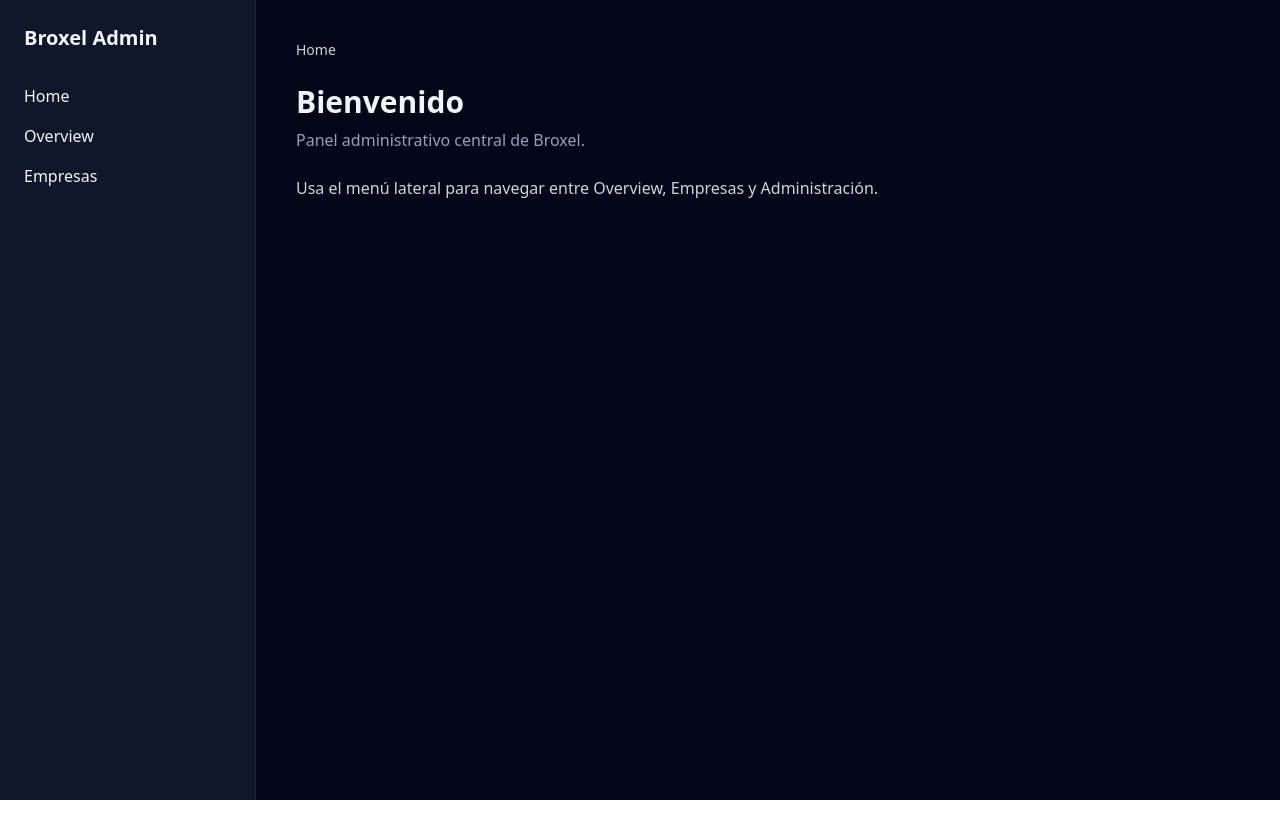
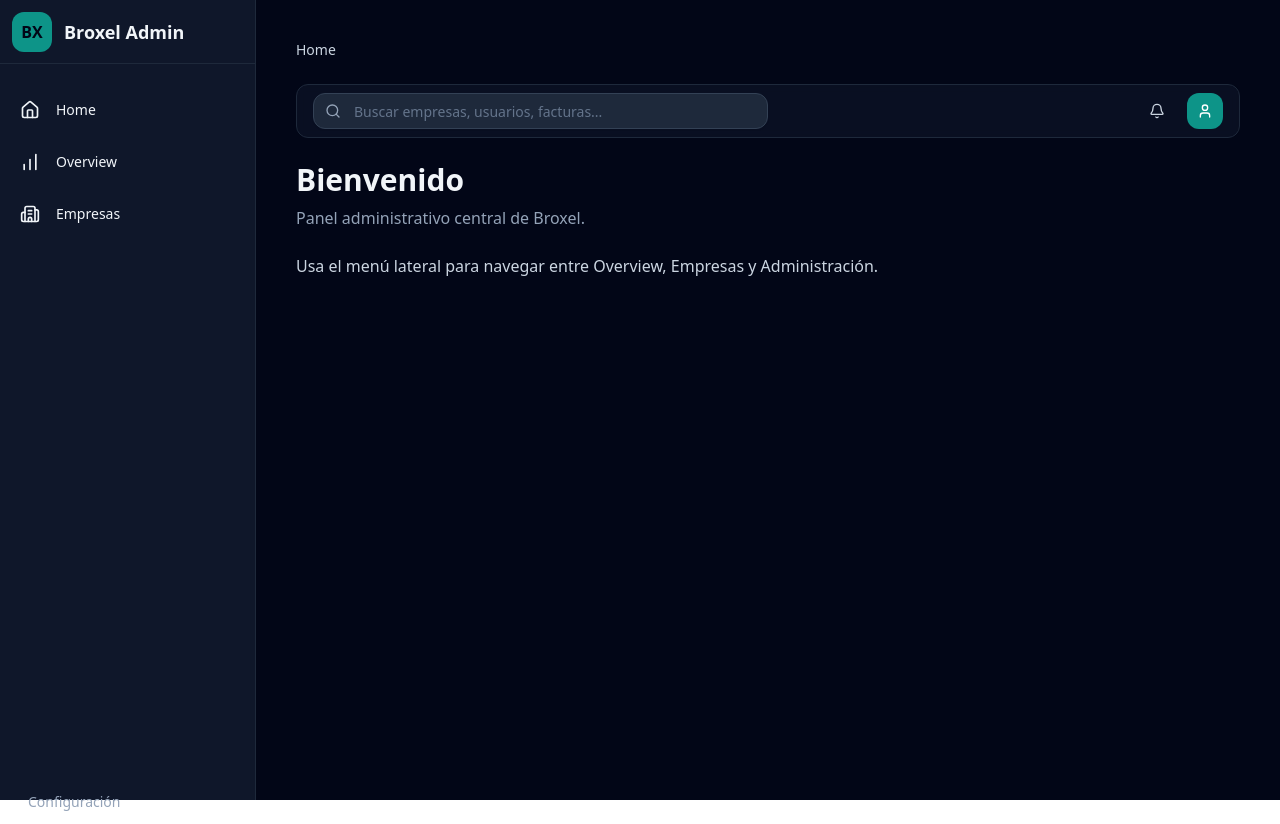
Before and after one commit to irvingleyva14/broxel-admin, a React (Vite) app: page / in a window 1280 px wide. Before the commit the page ends 800 px from the top, so only its background shows below. Built offline with nearby package versions, Linux system fonts and the light colour scheme.

Commit message:
feat(ui): add collapsible sidebar with macOS-style animation and tooltips

```diff
--- a/package.json
+++ b/package.json
@@ -16,6 +16,7 @@
     "@radix-ui/react-select": "^2.2.6",
     "@radix-ui/react-slot": "^1.2.4",
     "@radix-ui/react-tabs": "^1.1.13",
+    "@radix-ui/react-tooltip": "^1.2.8",
     "class-variance-authority": "^0.7.1",
     "clsx": "^2.1.1",
     "lucide-react": "^0.553.0",
--- /dev/null
+++ b/src/components/navigation/TopBar.tsx
@@ -0,0 +1,38 @@
+// src/components/navigation/TopBar.tsx
+
+import { Input } from "@/components/ui/input";
+import { Button } from "@/components/ui/button";
+import { Search, Bell, User } from "lucide-react";
+
+export default function TopBar() {
+  return (
+    <div className="flex items-center justify-between bg-slate-900/60 border border-slate-800 rounded-xl px-4 py-2 backdrop-blur-sm">
+
+      {/* BUSCADOR */}
+      <div className="relative w-1/2">
+        <Search className="h-4 w-4 absolute top-2.5 left-3 text-slate-400" />
+        <Input
+          placeholder="Buscar empresas, usuarios, facturas..."
+          className="bg-slate-800 border-slate-700 pl-10 text-slate-200 placeholder:text-slate-500 rounded-xl"
+        />
+      </div>
+
+      {/* ICONOS DERECHA */}
+      <div className="flex items-center gap-3">
+
+        <Button
+          variant="ghost"
+          size="icon"
+          className="rounded-xl text-slate-300 hover:text-teal-300 hover:bg-slate-800"
+        >
+          <Bell className="h-5 w-5" />
+        </Button>
+
+        {/* AVATAR */}
+        <div className="h-9 w-9 rounded-xl bg-teal-600 text-white grid place-items-center font-semibold cursor-pointer hover:bg-teal-500">
+          <User className="h-4 w-4" />
+        </div>
+      </div>
+    </div>
+  );
+}
--- /dev/null
+++ b/src/components/navigation/sidebarLinks.ts
@@ -0,0 +1,27 @@
+// src/components/navigation/sidebarLinks.ts
+import type { LucideIcon } from "lucide-react";
+import { Home, BarChart, Building2 } from "lucide-react";
+
+export type SidebarLink = {
+  label: string;
+  icon: LucideIcon;
+  path: string;
+};
+
+export const sidebarLinks: SidebarLink[] = [
+  {
+    label: "Home",
+    icon: Home,
+    path: "/",
+  },
+  {
+    label: "Overview",
+    icon: BarChart,
+    path: "/overview",
+  },
+  {
+    label: "Empresas",
+    icon: Building2,
+    path: "/companies",
+  },
+];
--- /dev/null
+++ b/src/components/ui/tooltip.tsx
@@ -0,0 +1,30 @@
+import * as React from "react"
+import * as TooltipPrimitive from "@radix-ui/react-tooltip"
+
+import { cn } from "@/lib/utils"
+
+const TooltipProvider = TooltipPrimitive.Provider
+
+const Tooltip = TooltipPrimitive.Root
+
+const TooltipTrigger = TooltipPrimitive.Trigger
+
+const TooltipContent = React.forwardRef<
+  React.ElementRef<typeof TooltipPrimitive.Content>,
+  React.ComponentPropsWithoutRef<typeof TooltipPrimitive.Content>
+>(({ className, sideOffset = 4, ...props }, ref) => (
+  <TooltipPrimitive.Portal>
+    <TooltipPrimitive.Content
+      ref={ref}
+      sideOffset={sideOffset}
+      className={cn(
+        "z-50 overflow-hidden rounded-md bg-primary px-3 py-1.5 text-xs text-primary-foreground animate-in fade-in-0 zoom-in-95 data-[state=closed]:animate-out data-[state=closed]:fade-out-0 data-[state=closed]:zoom-out-95 data-[side=bottom]:slide-in-from-top-2 data-[side=left]:slide-in-from-right-2 data-[side=right]:slide-in-from-left-2 data-[side=top]:slide-in-from-bottom-2 origin-[--radix-tooltip-content-transform-origin]",
+        className
+      )}
+      {...props}
+    />
+  </TooltipPrimitive.Portal>
+))
+TooltipContent.displayName = TooltipPrimitive.Content.displayName
+
+export { Tooltip, TooltipTrigger, TooltipContent, TooltipProvider }
--- a/src/layouts/MainLayout.tsx
+++ b/src/layouts/MainLayout.tsx
@@ -1,34 +1,130 @@
-import { Outlet } from "react-router-dom";
-import { Link } from "react-router-dom";
+// src/layouts/MainLayout.tsx
+
+import { Outlet, NavLink } from "react-router-dom";
 import AppBreadcrumbs from "@/components/navigation/AppBreadcrumbs";
+import TopBar from "@/components/navigation/TopBar";
+import { sidebarLinks } from "@/components/navigation/sidebarLinks";
+import { Settings } from "lucide-react";
+import {
+  Tooltip,
+  TooltipContent,
+  TooltipTrigger,
+  TooltipProvider,
+} from "@/components/ui/tooltip";
 
 export default function MainLayout() {
   return (
     <div className="min-h-screen flex bg-slate-950 text-slate-100">
 
-      {/* SIDEBAR */}
-      <aside className="w-64 border-r border-slate-800 p-6 bg-slate-900">
-        <h1 className="text-xl font-bold mb-8">Broxel Admin</h1>
+      {/* SIDEBAR COLAPSABLE */}
+      <TooltipProvider delayDuration={150}>
+        <aside
+          className="
+            group
+            bg-slate-900
+            border-r border-slate-800
+            transition-all duration-300 ease-[cubic-bezier(0.25,0.8,0.25,1)]
+            w-20 hover:w-64
+            flex flex-col
+            z-20
+          "
+        >
+          {/* LOGO */}
+          <div className="h-16 flex items-center border-b border-slate-800 px-3">
+            <div className="flex items-center gap-3">
+              <div className="h-10 w-10 rounded-xl bg-teal-600 grid place-items-center text-slate-950 font-extrabold">
+                BX
+              </div>
+              <span className="opacity-0 group-hover:opacity-100 transition-opacity text-slate-100 font-bold text-lg whitespace-nowrap">
+                Broxel Admin
+              </span>
+            </div>
+          </div>
 
-        <nav className="space-y-4">
-          <Link to="/" className="block hover:text-teal-400">
-            Home
-          </Link>
-          <Link to="/overview" className="block hover:text-teal-400">
-            Overview
-          </Link>
-          <Link to="/companies" className="block hover:text-teal-400">
-            Empresas
-          </Link>
-        </nav>
-      </aside>
+          {/* LINKS */}
+          <nav className="flex-1 px-2 py-6 space-y-2">
+            {sidebarLinks.map((link) => {
+              const Icon = link.icon;
 
-      {/* CONTENIDO */}
+              return (
+                <Tooltip key={link.path}>
+                  <TooltipTrigger asChild>
+                    <NavLink
+                      to={link.path}
+                      className={({ isActive }) =>
+                        `
+                        flex items-center gap-4 p-3 rounded-xl
+                        transition-all duration-300
+                        ${isActive
+                          ? "bg-slate-800 text-teal-300"
+                          : "text-slate-300 hover:bg-slate-800 hover:text-teal-200"}
+                      `
+                      }
+                    >
+                      <Icon className="w-5 h-5 shrink-0" />
+
+                      {/* LABEL (solo visible cuando el sidebar está expandido) */}
+                      <span
+                        className="
+                          whitespace-nowrap
+                          opacity-0 group-hover:opacity-100
+                          transition-opacity duration-200 delay-100
+                          text-sm font-medium
+                        "
+                      >
+                        {link.label}
+                      </span>
+                    </NavLink>
+                  </TooltipTrigger>
+
+                  {/* TOOLTIP (solo cuando el sidebar está colapsado) */}
+                  <TooltipContent
+                    side="right"
+                    className="
+                      group-hover:hidden
+                      bg-slate-700 text-slate-100 border border-slate-600
+                      px-3 py-1 rounded-md text-xs shadow-lg
+                    "
+                  >
+                    {link.label}
+                  </TooltipContent>
+                </Tooltip>
+              );
+            })}
+          </nav>
+
+          {/* FOOTER (Settings) */}
+          <div className="w-5 h-5 shrink-0">
+            <button
+              className="
+                w-full flex items-center gap-4 p-3 rounded-xl text-slate-400
+                hover:bg-slate-800 hover:text-teal-300 transition-all
+              "
+            >
+              <Settings className="w-5 h-5" />
+              <span
+                className="
+                  whitespace-nowrap opacity-0 group-hover:opacity-100
+                  transition-opacity text-sm
+                "
+              >
+                Configuración
+              </span>
+            </button>
+          </div>
+        </aside>
+      </TooltipProvider>
+
+      {/* CONTENIDO PRINCIPAL */}
       <main className="flex-1 p-10 bg-slate-950 space-y-6">
-
         {/* BREADCRUMBS */}
         <div className="mb-2">
           <AppBreadcrumbs />
+        </div>
+
+        {/* TOPBAR */}
+        <div className="mb-6">
+          <TopBar />
         </div>
 
         {/* CONTENIDO DE LA PÁGINA */}
```
Also changed, not shown: 1 other file (tests, documents, lock files or other folders).
